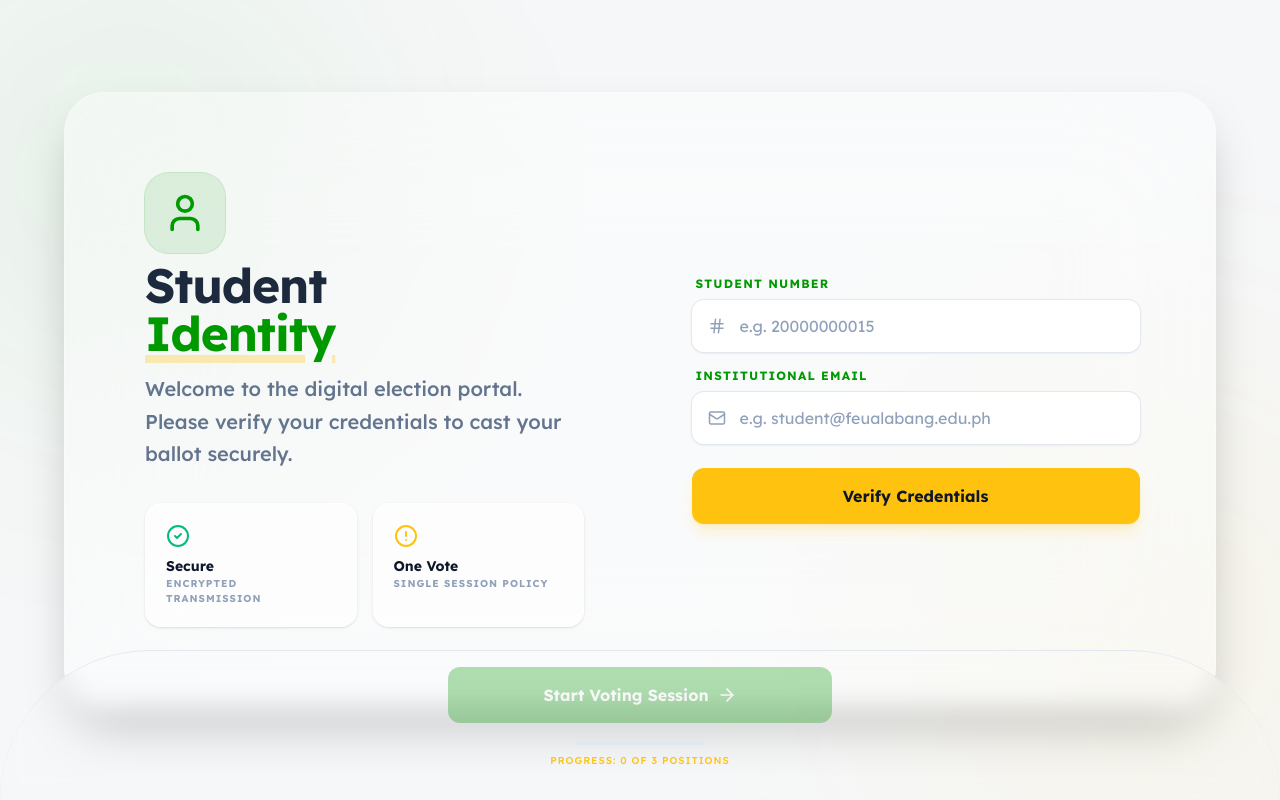
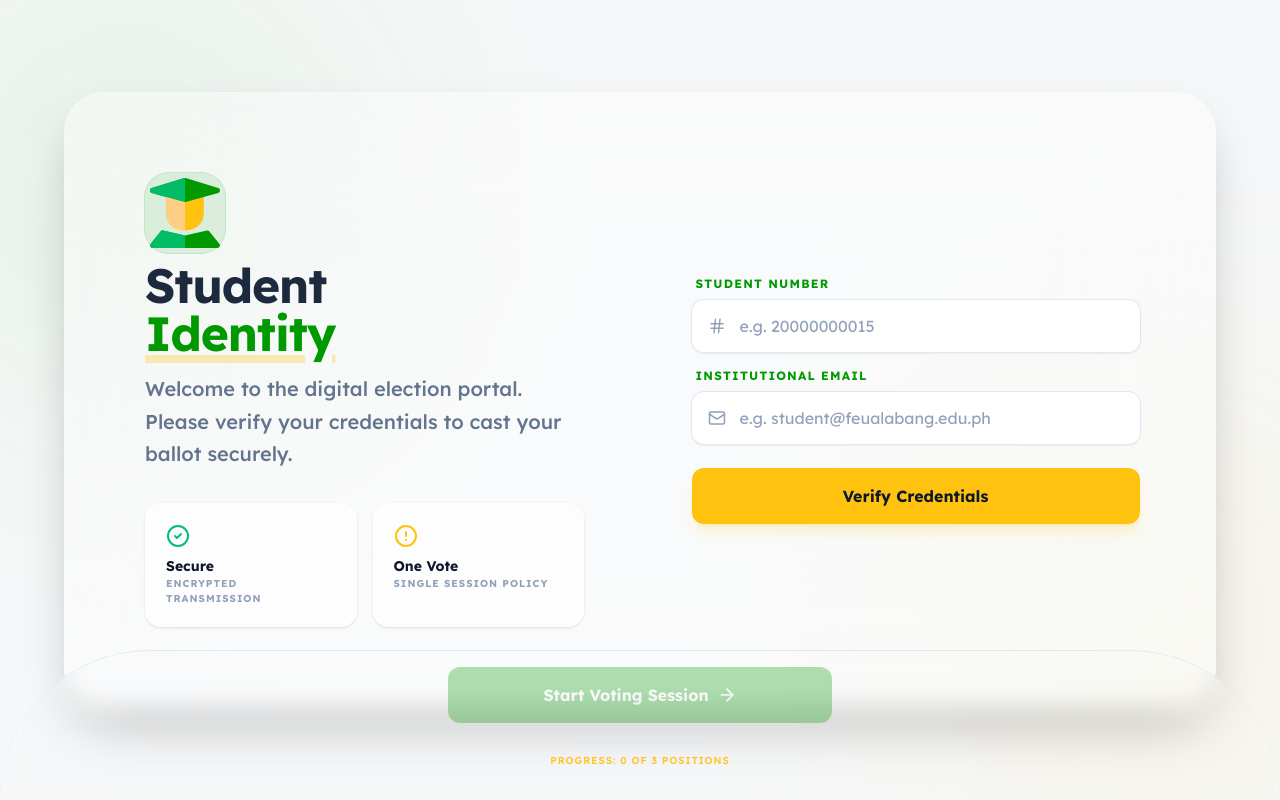
Before and after one commit to KymRhys2k22/campusvote, a React (Vite) app: page / in a window 1280 px wide. Built offline with nearby package versions, Linux system fonts and the light colour scheme.

Commit message:
update UI for comelec

```diff
--- a/src/pages/Comelec.jsx
+++ b/src/pages/Comelec.jsx
@@ -979,11 +979,11 @@ export default function Comelec() {
                       key={org}
                       className="group relative overflow-hidden space-y-10 bg-slate-50 ring-2 shadow-md ring-slate-200 pt-4 md:px-4 px-0 rounded-3xl pb-12 last:border-0">
                       {/* Background Logo */}
-                      <div className="absolute top-1/2 -right-12 -translate-y-1/2 w-64 h-64 opacity-50 pointer-events-none rotate-12 blur-[1px]">
+                      <div className="absolute top-24 right-0 -translate-y-1/2 w-48 h-48 opacity-50 pointer-events-none">
                         <img
                           src={`/${orgCandidates[0]?.acronym}.webp`}
                           alt=""
-                          className="w-full h-full object-contain grayscale"
+                          className="w-full h-full object-contain"
                         />
                       </div>
 
--- a/src/pages/StudentLoginInfo.jsx
+++ b/src/pages/StudentLoginInfo.jsx
@@ -145,7 +145,7 @@ function StudentLoginInfo() {
         {/* Left Column: Branding (Visible on Desktop) */}
         <div className="hidden lg:flex flex-col justify-center space-y-8 p-8 animate-in fade-in slide-in-from-left-8 duration-1000">
           <div className="inline-flex items-center justify-center w-20 h-20 rounded-3xl bg-primary/10 text-primary mb-2 ring-1 ring-primary/20">
-            <User size={44} />
+            <img src="/student.svg" alt="Logo" className="w-20 h-20" />
           </div>
           <div className="space-y-4">
             <h2 className="text-5xl font-black tracking-tight text-slate-800 leading-none">
@@ -183,11 +183,7 @@ function StudentLoginInfo() {
           {/* Header (Mobile View) */}
           <header ref={headerRef} className="lg:hidden text-center mb-10">
             <div className="inline-flex items-center justify-center w-20 h-20 rounded-3xl bg-primary/10 text-primary mb-6 shadow-sm border border-primary/5">
-              <img
-                src="https://www.svgrepo.com/show/520490/student.svg"
-                alt="Logo"
-                className="w-20 h-20"
-              />
+              <img src="/student.svg" alt="Logo" className="w-20 h-20" />
             </div>
             <h1 className="text-3xl font-bold tracking-tight mb-2">
               Student Login
```
Also changed, not shown: public/student.svg (added).
